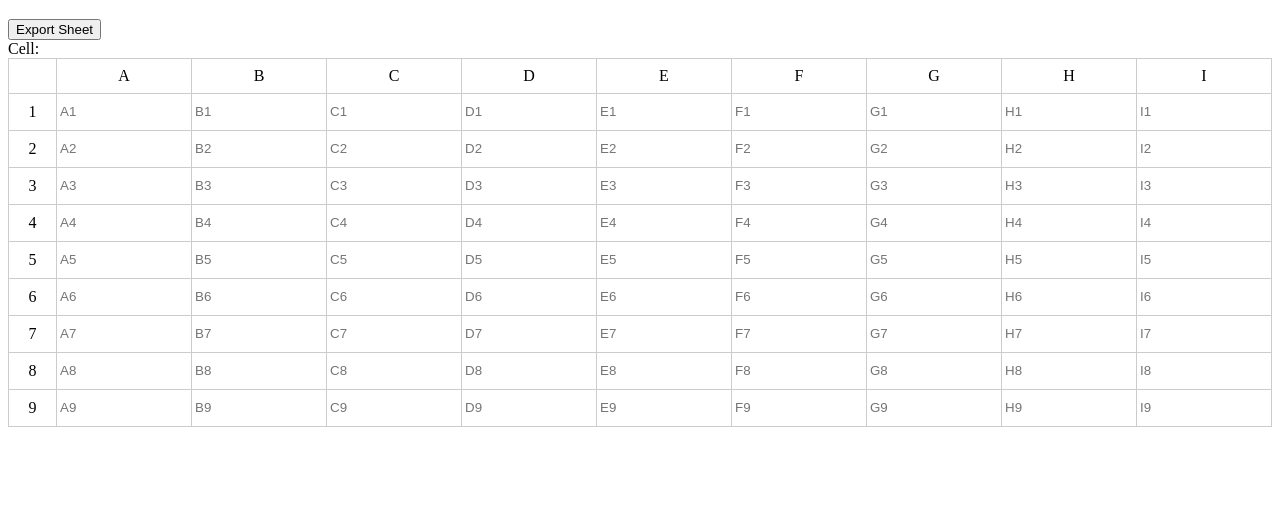
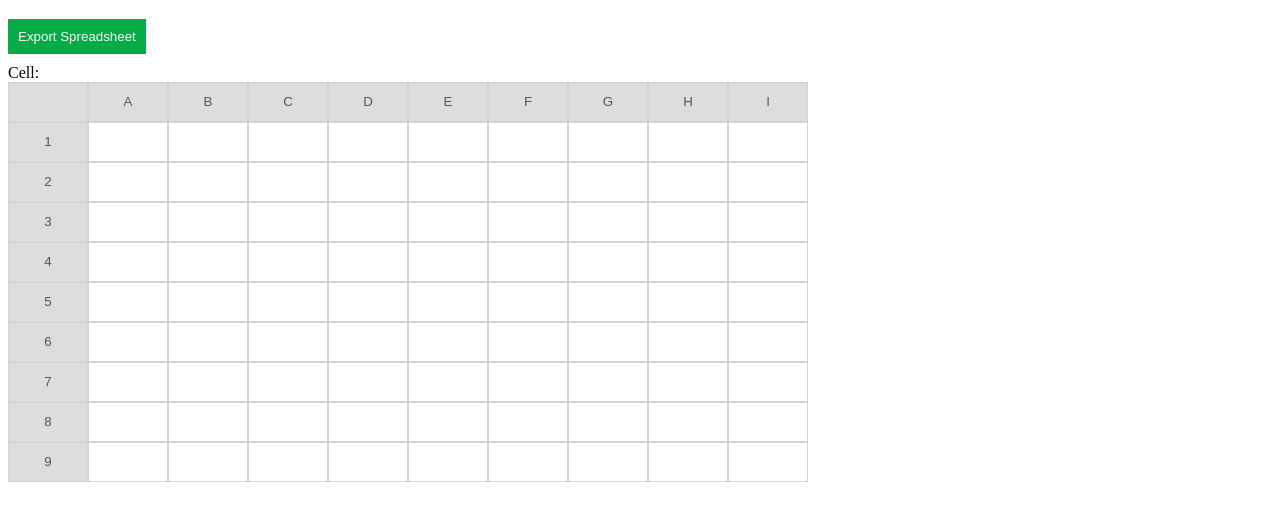
Before and after one commit to SwimmingRiver/goorm_spread_sheet, a plain HTML site: page index.html in a window 1280 px wide. Shown: the part 61-582 px from the top of the page. Drawn offline with Linux system fonts and the light colour scheme.

Commit message:
배열형태로 재수정

```diff
--- a/index.html
+++ b/index.html
@@ -11,9 +11,9 @@
 </head>
 <body>
     <h1>Spread sheet</h1>
-    <button id="button_excel" onclick="SaveExcel()">Export Sheet</button>
-    <div id="nav">Cell:</div>
-    <div id='spreadSheet'></div>
+    <button id="export-btn">Export Spreadsheet</button>
+    <div>Cell: <span id="cell-status"></span></div>
+    <div id="spreadsheet-container"></div>
     <script src="./script.js"></script>
 
 </body>
--- a/script.js
+++ b/script.js
@@ -1,80 +1,140 @@
-const columns = ['A', 'B', 'C', 'D', 'E', 'F', 'G', 'H', 'I'];
-const rows = [1, 2, 3, 4, 5, 6, 7, 8, 9];
+const spreadSheetContainer = document.querySelector("#spreadsheet-container");
+const exportBtn = document.querySelector("#export-btn");
+const ROWS = [1,2,3,4,5,6,7,8,9];
+const COLS = ["A","B","C","D","E","F","G","H","I"];
+const spreadsheet = [];
 
-let table = '<table class="spreadsheet-table">';
-
-table += '<tr><td></td>';
-for (let i = 0; i < columns.length; i++) {
-    table += `<td id='column${columns[i]}'>${columns[i]}</td>`;
-}
-table += '</tr>';
-
-for (let i = 0; i < rows.length; i++) {
-    table += '<tr>';
-    table += `<td id='row${rows[i]}'>${rows[i]}</td>`;
-    for (let j = 0; j < columns.length; j++) {
-        const cellId = `${columns[j]}${rows[i]}`;
-        table += `<td><input id="${cellId}" type="text" placeholder="${cellId}"></td>`;
+class Cell{
+    constructor(isHeader, disabled, data, row, column, rowName, columnName, active = false) {
+        this.isHeader = isHeader;
+        this.disabled = disabled;
+        this.data = data;
+        this.row = row;
+        this.column = column;
+        this.rowName = rowName;
+        this.columnName = columnName;
+        this.active = active;
     }
-    table += '</tr>';
 }
 
-table += '</table>';
+exportBtn.onclick = function (e) {
+    let csv = "";
+    for (let i = 0; i < spreadsheet.length; i++) {
+        if (i === 0) continue;
+        csv +=
+            spreadsheet[i]
+                .filter(item => !item.isHeader)
+                .map(item => item.data)
+                .join(',') + "\r\n";
+    }
 
-document.querySelector('#spreadSheet').innerHTML = table;
+    const csvObj = new Blob([csv]);
+    console.log('csvObj', csvObj);
 
-const spreadSheetElement = document.querySelector('#spreadSheet');
+    const csvUrl = URL.createObjectURL(csvObj);
+    console.log('csvUrl', csvUrl);
+
+    const a = document.createElement("a");
+    a.href = csvUrl;
+    a.download = 'spreadsheet name.csv';
+    a.click();
+}
+
+initSpreadsheet();
+
+function initSpreadsheet() {
+    for (let i = 0; i <= ROWS.length; i++) {
+        let spreadsheetRow = [];
+        for (let j = 0; j <= COLS.length; j++) {
+            let cellData = '';
+            let isHeader = false;
+            let disabled = false;
 
 
-const inputElements = spreadSheetElement.querySelectorAll('input[type="text"]');
-inputElements.forEach((inputElement) => {
-    inputElement.addEventListener('focus', HighlightHandler);
-});
+            if (j === 0) {
+                cellData = ROWS[i-1];
+                isHeader = true;
+                disabled = true;
+            }
 
-function HighlightHandler(e) {
-    const cellId = e.target.id;
-    const focusColumn = cellId.charAt(0);
-    const focusRow = cellId.slice(1);
-
-    const highlightedElements = document.querySelectorAll('.highlight');
-    highlightedElements.forEach(element => element.classList.remove('highlight'));
+            if (i === 0) {
+                cellData = COLS[j - 1];
+                isHeader = true;
+                disabled = true;
+            }
 
 
-    const firstRowCell = document.querySelector(`#row${focusRow}`);
-    firstRowCell.classList.add('highlight');
+            if (!cellData) {
+                cellData = "";
+            }
 
-    const firstColumnCell = document.querySelector(`#column${focusColumn}`);
-    firstColumnCell.classList.add('highlight');
+            const rowName = ROWS[i];
+            const columnName = COLS[j - 1];
 
-    document.querySelector('#nav').innerText = `Cell:${cellId}`
-};
+            const cell = new Cell(isHeader, disabled, cellData, i, j, rowName, columnName, false);
+            spreadsheetRow.push(cell);
+        }
+        spreadsheet.push(spreadsheetRow);
+    }
+    drawSheet();
 
-function SaveExcel() {
-    const table = document.querySelector('table');
-    const wsData = [[]];
+}
 
 
-    table.querySelectorAll('tr').forEach((row, rowIndex) => {
-        wsData[rowIndex] = [];
+function createCellEl(cell) {
+    const cellEl = document.createElement('input');
+    cellEl.className = 'cell';
+    cellEl.id = 'cell_' + cell.row + cell.column;
+    cellEl.value = cell.data;
+    cellEl.disabled = cell.disabled;
 
-        row.querySelectorAll('td').forEach((cell) => {
-            const inputElement = cell.querySelector('input');
-            if (inputElement) {
-                wsData[rowIndex].push(inputElement.value);
-            }
-        });
-    });
+    if (cell.isHeader) {
+        cellEl.classList.add("header");
+    }
 
-    const wb = XLSX.utils.book_new();
-    const ws = XLSX.utils.aoa_to_sheet(wsData);
+    cellEl.onclick = () => handleCellClick(cell);
+    cellEl.onchange = (e) => handleOnChange(e.target.value, cell);
 
+    return cellEl;
+}
 
-    XLSX.utils.book_append_sheet(wb, ws, 'Sheet1');
+function handleOnChange(data, cell) {
+    cell.data = data;
+}
 
+function handleCellClick(cell) {
+    clearHeaderActiveStates();
+    const columnHeader = spreadsheet[0][cell.column];
+    const rowHeader = spreadsheet[cell.row][0];
+    const columnHeaderEl = getElFromRowCol(columnHeader.row, columnHeader.column);
+    const rowHeaderEl = getElFromRowCol(rowHeader.row, rowHeader.column);
+    columnHeaderEl.classList.add('active');
+    rowHeaderEl.classList.add('active');
 
-    XLSX.writeFile(wb, 'example.xlsx');
-    const fileSaverOptions = { autoBom: true, type: 'binary' };
-    let blob = XLSX.write(wb, { bookType: 'xlsx', type: 'binary', mimeType: 'application/octet-stream' });
+    document.querySelector("#cell-status").innerHTML = cell.columnName + cell.rowName;
+}
 
-    saveAs(blob, 'example.xlsx', fileSaverOptions);
+function clearHeaderActiveStates() {
+    const headers = document.querySelectorAll('.header');
+
+    headers.forEach((header) => {
+        header.classList.remove('active');
+    })
 }
+
+function getElFromRowCol(row, col) {
+    return document.querySelector("#cell_" + row + col);
+}
+
+function drawSheet() {
+    for (let i = 0; i < spreadsheet.length; i++) {
+        const rowContainerEl = document.createElement("div");
+        rowContainerEl.className = "cell-row";
+
+        for (let j = 0; j < spreadsheet[i].length; j++) {
+            const cell = spreadsheet[i][j];
+            rowContainerEl.append(createCellEl(cell));
+        }
+        spreadSheetContainer.append(rowContainerEl);
+    }
+}
--- a/styles.css
+++ b/styles.css
@@ -1,22 +1,31 @@
-.spreadsheet-table {
-    border-collapse: collapse;
-    width: 100%;
+#export-btn {
+    background: #04AB46;
+    color: white;
+    border: none;
+    padding: 10px;
+    display: inline-block;
+    margin-bottom: 10px;
+    cursor: pointer;
 }
 
-.spreadsheet-table th, .spreadsheet-table td {
-    border: 1px solid #ccc;
-
-    text-align: center;
-    width: 8vw;
-    height: 4vh;
+.cell-row {
+    display: flex;
 }
 
-.highlight{
-    background-color: #91c6ec;
+.cell {
+    width: 80px;
+    border: 1px solid lightgray;
+    height: 40px;
+    outline: none;
+    box-sizing: border-box;
 }
-input{
-    border: none;
-    width: 10vw;
-    height: 4vh;
 
+.cell.header {
+    text-align: center;
+    background: #ddd;
 }
+
+.cell.header.active {
+    background: lightblue;
+    color: white;
+}
```
Also changed, not shown: 1 other file.
